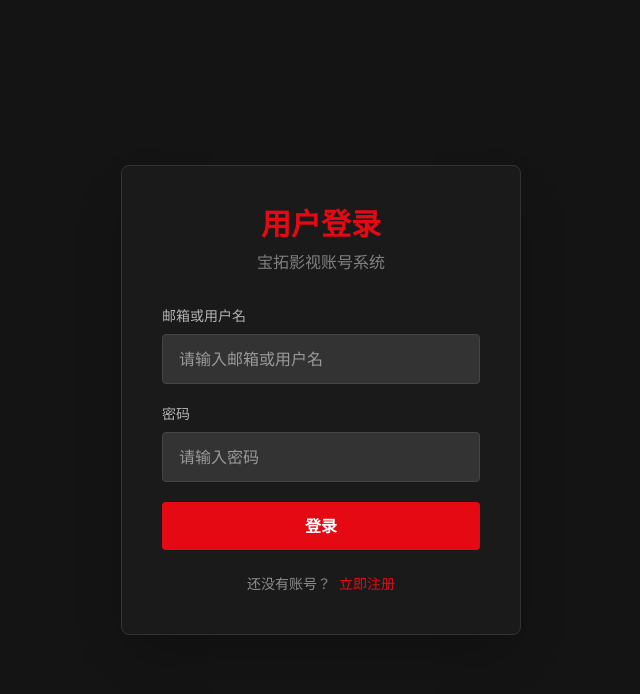
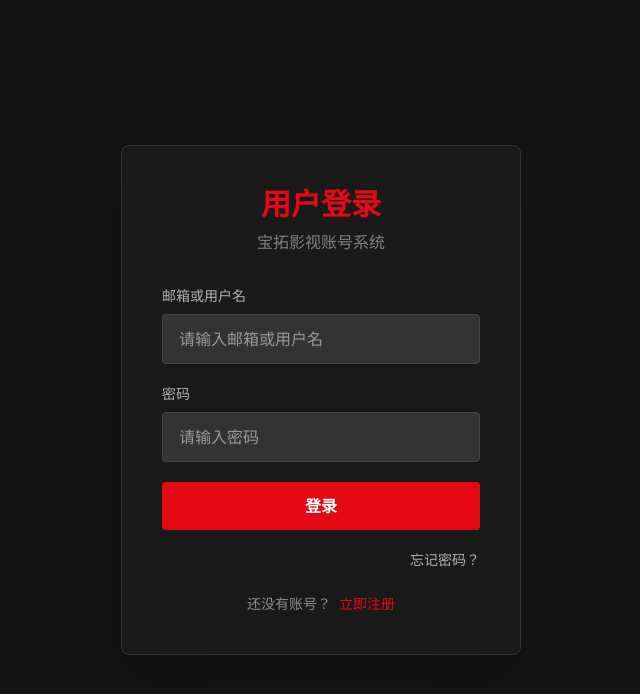
Before and after one commit to baotuo88/BTTV, a Next.js app: page /user/login in a window 1280 px wide. Shown: the top 694 px of the page, without its empty margins (319-959 px from the left). Built offline with nearby package versions, Linux system fonts and the light colour scheme.

Commit message:
Update page.tsx

```diff
--- a/app/user/login/page.tsx
+++ b/app/user/login/page.tsx
@@ -87,6 +87,12 @@
             >
               {loading ? "登录中..." : "登录"}
             </button>
+
+            <div className="text-right text-sm">
+              <Link href="/user/forgot-password" className="text-[#b3b3b3] hover:text-[#E50914]">
+                忘记密码？
+              </Link>
+            </div>
           </form>
 
           <div className="mt-6 text-center text-sm text-[#8c8c8c]">
```
